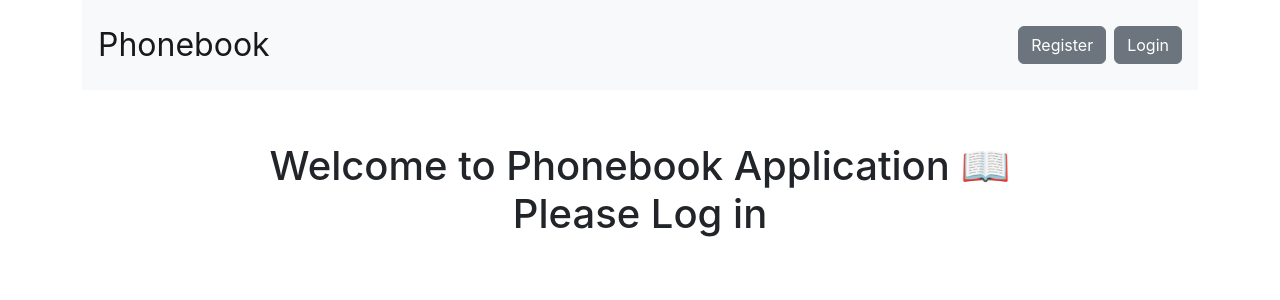
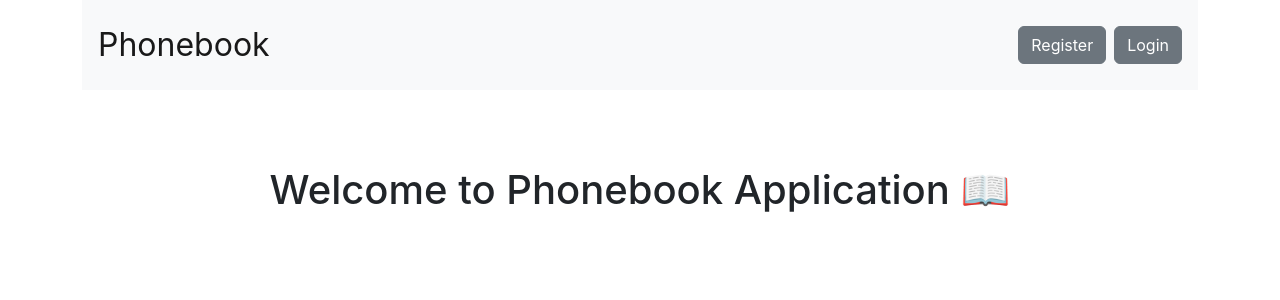
Before and after one commit to Mateusz-Gonera/goit-react-hw-08-phonebook, a React (Create React App) app: page / in a window 1280 px wide. Shown: the top 300 px of the page. Built offline with nearby package versions, Linux system fonts and the light colour scheme; no server answers.

Commit message:
Update HomePage.jsx

```diff
--- a/src/components/HomePage/HomePage.jsx
+++ b/src/components/HomePage/HomePage.jsx
@@ -6,7 +6,6 @@ export const HomePage = () => {
     <Container className={styles.container}>
       <h1 className="text-center">
         Welcome to Phonebook Application &#128214;
-        <p>Please Log in</p>
       </h1>
     </Container>
   );
```
